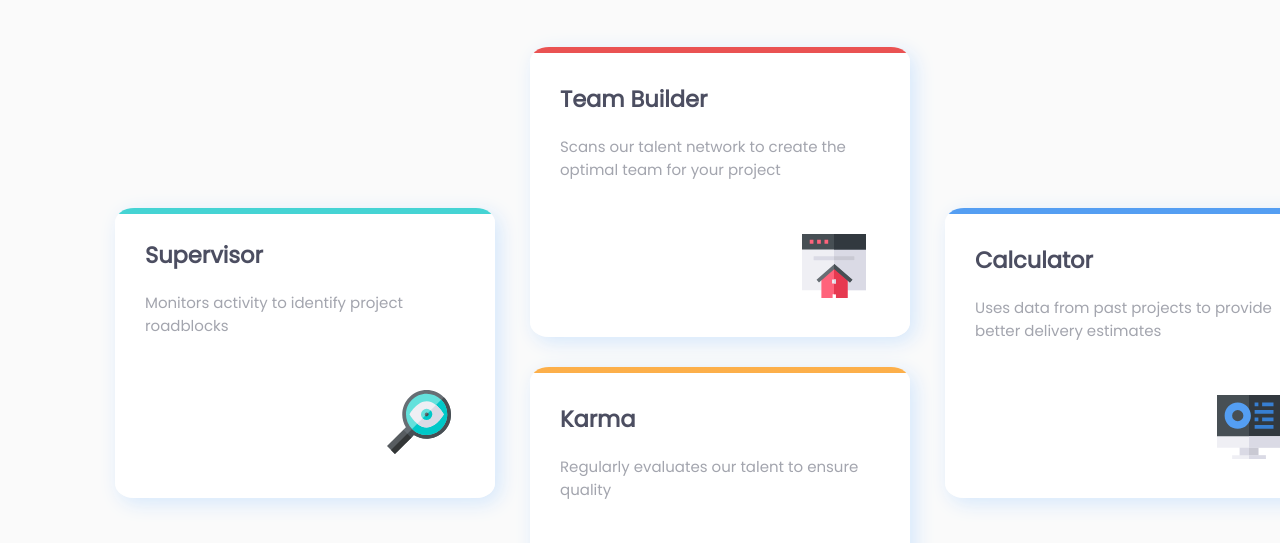
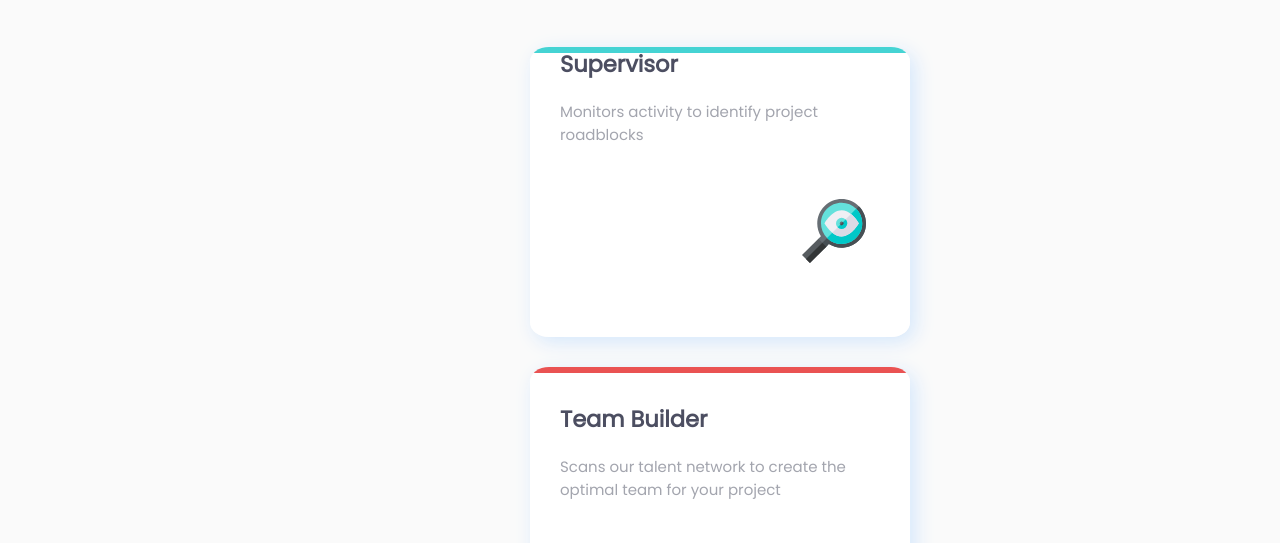
Before and after one commit to Robthecreator/four-card-feature-section-master, a plain HTML site: page index.html in a window 1280 px wide. Shown: the part 257-800 px from the top of the page. Drawn offline with Linux system fonts and the light colour scheme.

Commit message:
Update style.css

```diff
--- a/CSS/style.css
+++ b/CSS/style.css
@@ -111,3 +111,13 @@ h2 {
 .images {
   margin: 10% auto auto 60%;
 }
+
+@media (min-width: 375px) and (max-width: 1440px) {
+  .supervisor {
+    position: static;
+  }
+
+  .calculator {
+    position: static;
+  }
+}
```
